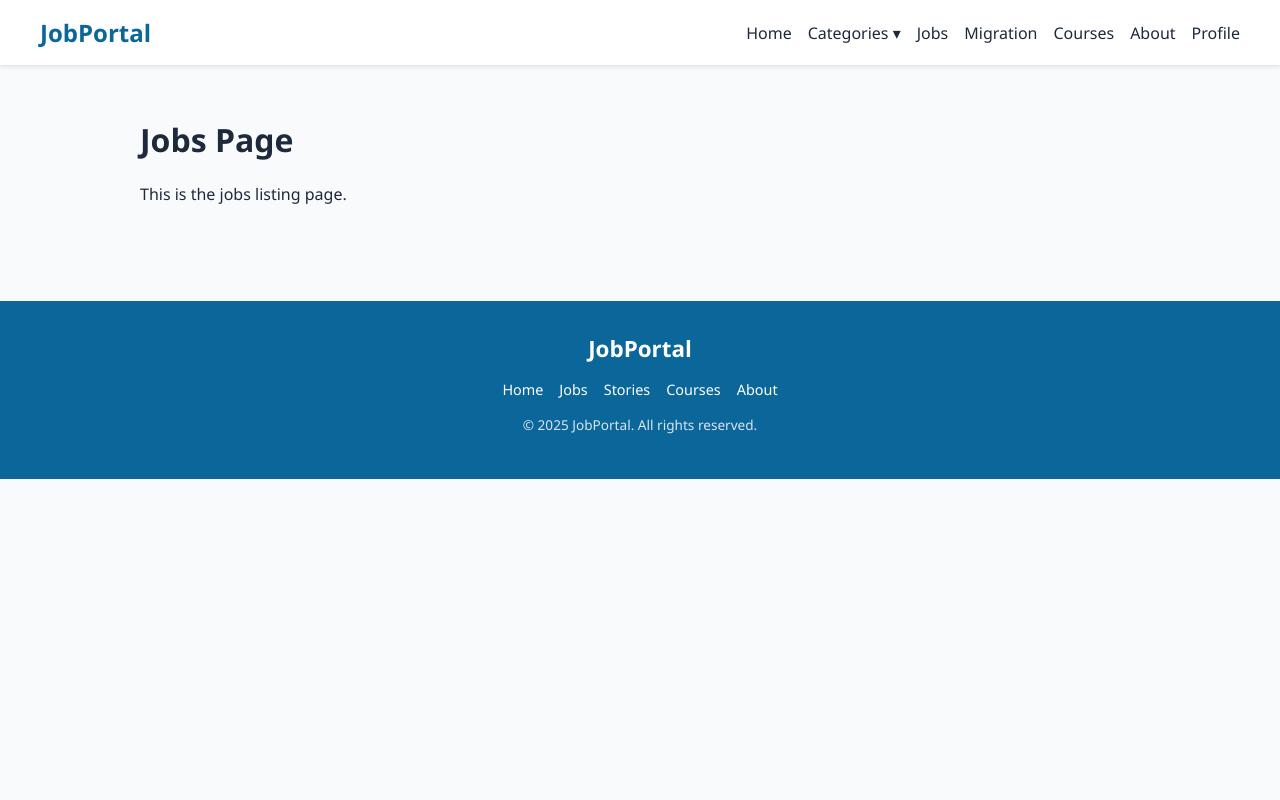
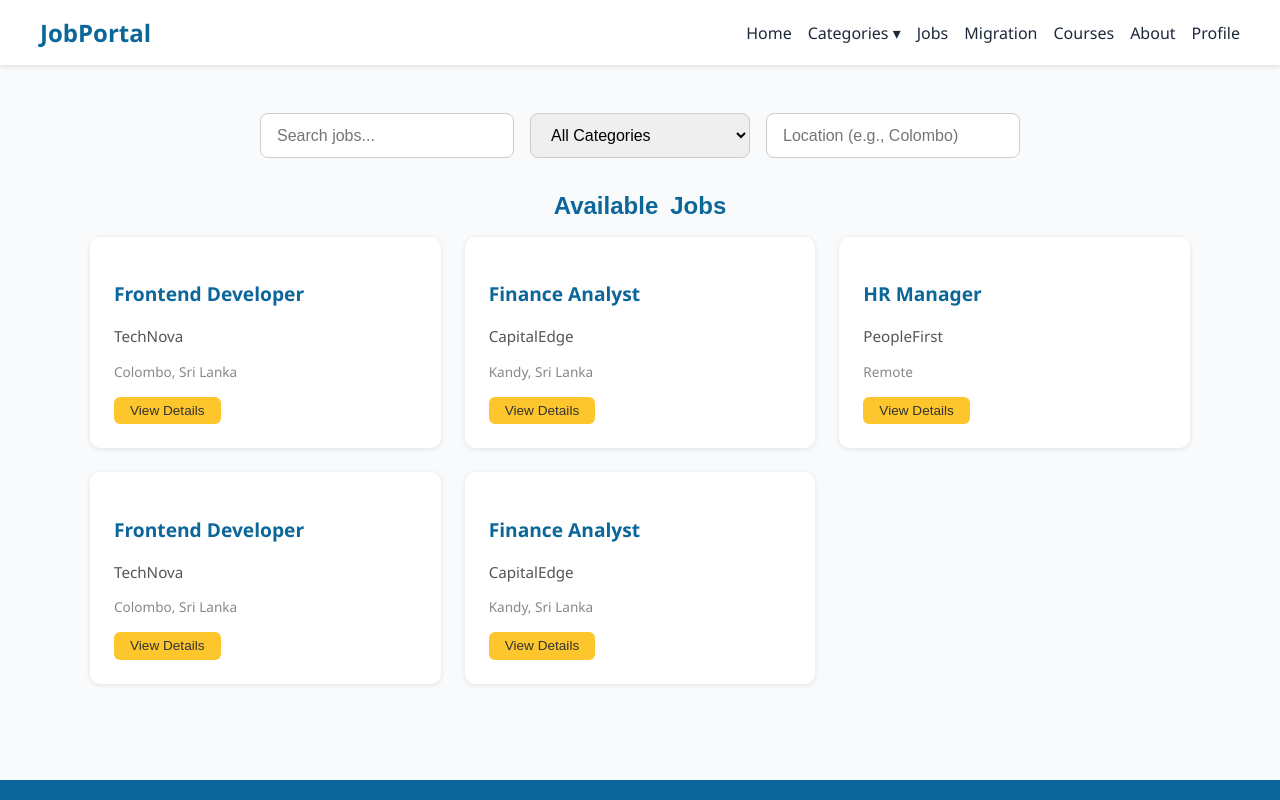
Before and after one commit to Kulith-Renuja/job-portal-frontend, a React (Create React App) app: page /jobs in a window 1280 px wide. Shown: the top 800 px of the page. Built offline with nearby package versions, Linux system fonts and the light colour scheme.

Commit message:
courses,jobs pages are created

```diff
--- /dev/null
+++ b/src/pages/Courses.css
@@ -0,0 +1,58 @@
+.courses-page {
+  padding: 3rem 2rem;
+  max-width: 1100px;
+  margin: 0 auto;
+}
+
+.courses-header {
+  text-align: center;
+  margin-bottom: 2rem;
+}
+
+.courses-header h1 {
+  font-size: 2rem;
+  color: var(--primary);
+}
+
+.courses-header p {
+  font-size: 1rem;
+  color: #555;
+  margin-top: 0.5rem;
+}
+
+.course-search-bar {
+  display: flex;
+  justify-content: center;
+  margin-top: 1.5rem;
+  gap: 0.5rem;
+  flex-wrap: wrap;
+}
+
+.course-search-bar input {
+  padding: 0.75rem 1rem;
+  border: 1px solid #ccc;
+  border-radius: 8px;
+  width: 300px;
+  max-width: 100%;
+  font-size: 1rem;
+}
+
+.course-search-bar button {
+  padding: 0.75rem 1.5rem;
+  background-color: var(--accent);
+  border: none;
+  border-radius: 8px;
+  color: #333;
+  font-weight: bold;
+  cursor: pointer;
+}
+
+.course-search-bar button:hover {
+  background-color: #f0b000;
+}
+
+.courses-grid {
+  display: grid;
+  grid-template-columns: repeat(auto-fit, minmax(260px, 1fr));
+  gap: 1.5rem;
+}
--- a/src/pages/Courses.jsx
+++ b/src/pages/Courses.jsx
@@ -1,8 +1,53 @@
+import CourseCard from '../components/CourseCard';
+import './Courses.css';
+
 export default function Courses() {
+  const courses = [
+    {
+      title: 'Full-Stack Web Development',
+      provider: 'Coursera by Meta',
+      duration: '6 Months'
+    },
+    {
+      title: 'Digital Marketing Basics',
+      provider: 'Google Digital Garage',
+      duration: '2 Weeks'
+    },
+    {
+      title: 'UI/UX Design Foundations',
+      provider: 'Skillshare',
+      duration: '1 Month'
+    },
+    {
+      title: 'Full-Stack Web Development',
+      provider: 'Coursera by Meta',
+      duration: '6 Months'
+    },
+    {
+      title: 'Digital Marketing Basics',
+      provider: 'Google Digital Garage',
+      duration: '2 Weeks'
+    }
+    // Add more later from backend
+  ];
+
   return (
-    <div className="page-content">
-      <h1>Courses Page</h1>
-      <p>This is the courses page.</p>
+    <div className="courses-page">
+      <section className="courses-header">
+        <h1>Courses to Build Your Future</h1>
+        <p>Explore practical, career-focused courses in tech, marketing, and more.</p>
+
+        <div className="course-search-bar">
+          <input type="text" placeholder="Search for a course..." />
+          <button>Search</button>
+        </div>
+      </section>
+
+      <section className="courses-grid">
+        {courses.map((course, index) => (
+          <CourseCard key={index} course={course} />
+        ))}
+      </section>
     </div>
   );
 }
--- /dev/null
+++ b/src/pages/Jobs.css
@@ -0,0 +1,41 @@
+.jobs-page {
+  padding: 3rem 2rem;
+  max-width: 1100px;
+  margin: 0 auto;
+}
+
+.job-filter-bar {
+  display: flex;
+  gap: 1rem;
+  flex-wrap: wrap;
+  justify-content: center;
+  margin-bottom: 2rem;
+}
+
+.job-filter-bar input,
+.job-filter-bar select {
+  padding: 0.75rem 1rem;
+  border: 1px solid #ccc;
+  border-radius: 8px;
+  font-size: 1rem;
+  min-width: 220px;
+}
+
+.section-title {
+  font-size: 1.5rem;
+  color: var(--primary);
+  margin-bottom: 1rem;
+  text-align: center;
+}
+
+.job-grid {
+  display: grid;
+  grid-template-columns: repeat(auto-fit, minmax(260px, 1fr));
+  gap: 1.5rem;
+}
+
+.no-results {
+  text-align: center;
+  color: #777;
+  font-size: 1rem;
+}
--- a/src/pages/Jobs.jsx
+++ b/src/pages/Jobs.jsx
@@ -1,8 +1,96 @@
+import { useState } from 'react';
+import JobCard from '../components/JobCard';
+import './Jobs.css';
+
 export default function Jobs() {
+  const allJobs = [
+    {
+      title: 'Frontend Developer',
+      company: 'TechNova',
+      location: 'Colombo, Sri Lanka',
+      salary: 85000,
+      category: 'IT'
+    },
+    {
+      title: 'Finance Analyst',
+      company: 'CapitalEdge',
+      location: 'Kandy, Sri Lanka',
+      salary: 90000,
+      category: 'Finance'
+    },
+    {
+      title: 'HR Manager',
+      company: 'PeopleFirst',
+      location: 'Remote',
+      salary: 75000,
+      category: 'Management'
+    },
+    {
+      title: 'Frontend Developer',
+      company: 'TechNova',
+      location: 'Colombo, Sri Lanka',
+      salary: 85000,
+      category: 'IT'
+    },
+    {
+      title: 'Finance Analyst',
+      company: 'CapitalEdge',
+      location: 'Kandy, Sri Lanka',
+      salary: 90000,
+      category: 'Finance'
+    }
+  ];
+
+  const [search, setSearch] = useState('');
+  const [category, setCategory] = useState('');
+  const [location, setLocation] = useState('');
+
+  const filteredJobs = allJobs.filter((job) => {
+    const matchSearch =
+      job.title.toLowerCase().includes(search.toLowerCase()) ||
+      job.company.toLowerCase().includes(search.toLowerCase());
+
+    const matchCategory = category ? job.category === category : true;
+    const matchLocation = location
+      ? job.location.toLowerCase().includes(location.toLowerCase())
+      : true;
+
+    return matchSearch && matchCategory && matchLocation;
+  });
+
   return (
-    <div className="page-content">
-      <h1>Jobs Page</h1>
-      <p>This is the jobs listing page.</p>
+    <div className="jobs-page">
+      <section className="job-filter-bar">
+        <input
+          type="text"
+          placeholder="Search jobs..."
+          value={search}
+          onChange={(e) => setSearch(e.target.value)}
+        />
+
+        <select value={category} onChange={(e) => setCategory(e.target.value)}>
+          <option value="">All Categories</option>
+          <option value="IT">IT</option>
+          <option value="Management">Management</option>
+          <option value="Finance">Finance</option>
+        </select>
+
+        <input
+          type="text"
+          placeholder="Location (e.g., Colombo)"
+          value={location}
+          onChange={(e) => setLocation(e.target.value)}
+        />
+      </section>
+
+      <h2 className="section-title">Available Jobs</h2>
+      <div className="job-grid">
+        {filteredJobs.length > 0 ? (
+          filteredJobs.map((job, index) => <JobCard key={index} job={job} />)
+        ) : (
+          <p className="no-results">No jobs found matching your filters.</p>
+        )}
+      </div>
     </div>
   );
 }
```
